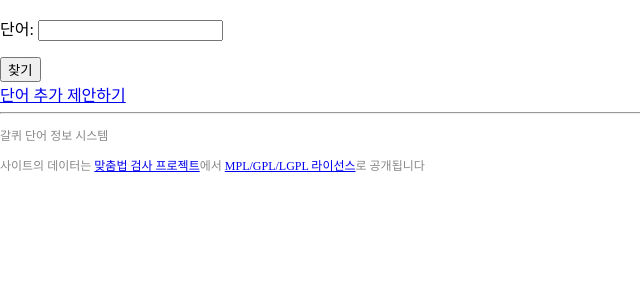
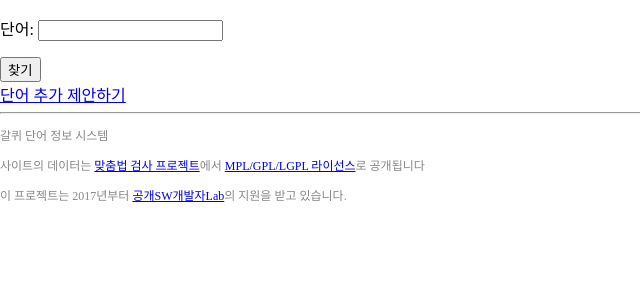
Before and after one commit to spellcheck-ko/galkwi, a Django app: page /entry/ in a window 1280 px wide. Shown: the part 61-361 px from the top of the page, without its empty margins (0-640 px from the left). Run offline with Django 3.2, Linux system fonts and the light colour scheme.

Commit message:
프로젝트 정보 추가
- KOSSLab 지원 정보
- venv 셋업

```diff
--- a/galkwiapp/templates/base.html
+++ b/galkwiapp/templates/base.html
@@ -34,6 +34,8 @@
 <hr/>
 <div><p>갈퀴 단어 정보 시스템</p></div>
 <div id="license"><p>사이트의 데이터는 <a href="http://github.com/changwoo/hunspell-dict-ko/">맞춤법 검사 프로젝트</a>에서 <a href="http://www.mozilla.org/MPL/">MPL/GPL/LGPL 라이선스</a>로 공개됩니다</p></div>
+<p>
+이 프로젝트는 2017년부터 <a href="http://kosslab.kr">공개SW개발자Lab</a>의 지원을 받고 있습니다.
 </div>
 </body>
 </html>
```
Also changed, not shown: README.md (added), 1 other file.
